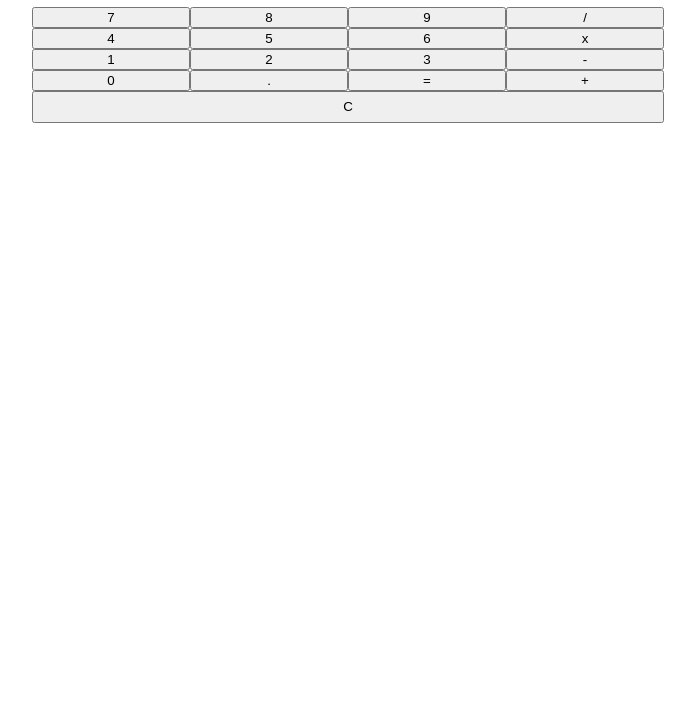
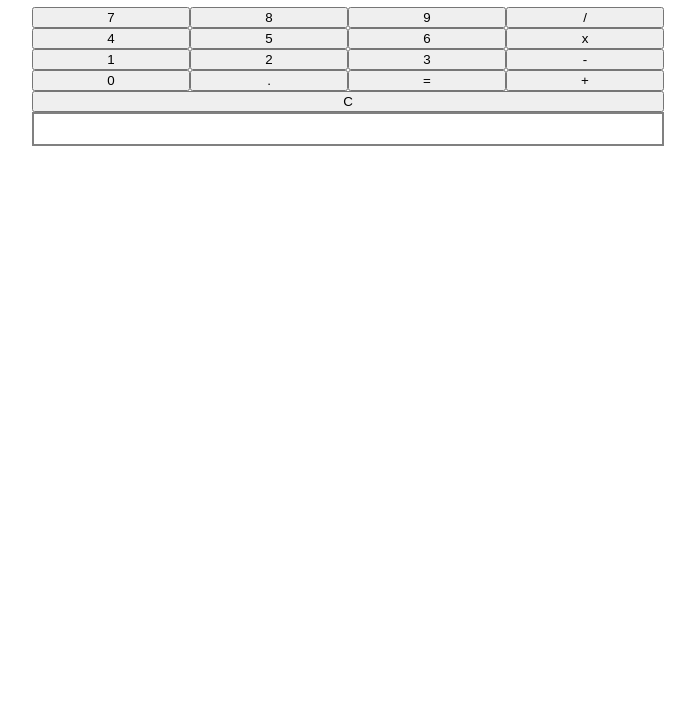
Before and after one commit to JoelPaterno/calculator-odin, a plain HTML site: page index.html in a window 1280 px wide. Shown: the part 73-800 px from the top of the page, without its empty margins (292-987 px from the left). Drawn offline with Linux system fonts and the light colour scheme.

Commit message:
style: display style

```diff
--- a/index.css
+++ b/index.css
@@ -12,3 +12,16 @@ body {
 button {
     flex: 1 1 25%;
 }
+
+.display {
+    display: block;
+    width: 100%;
+    border: 2px solid grey;
+    height: 30px;
+    margin: 0;
+    padding: 0;
+}
+
+.clear {
+    display: block;
+}
```
